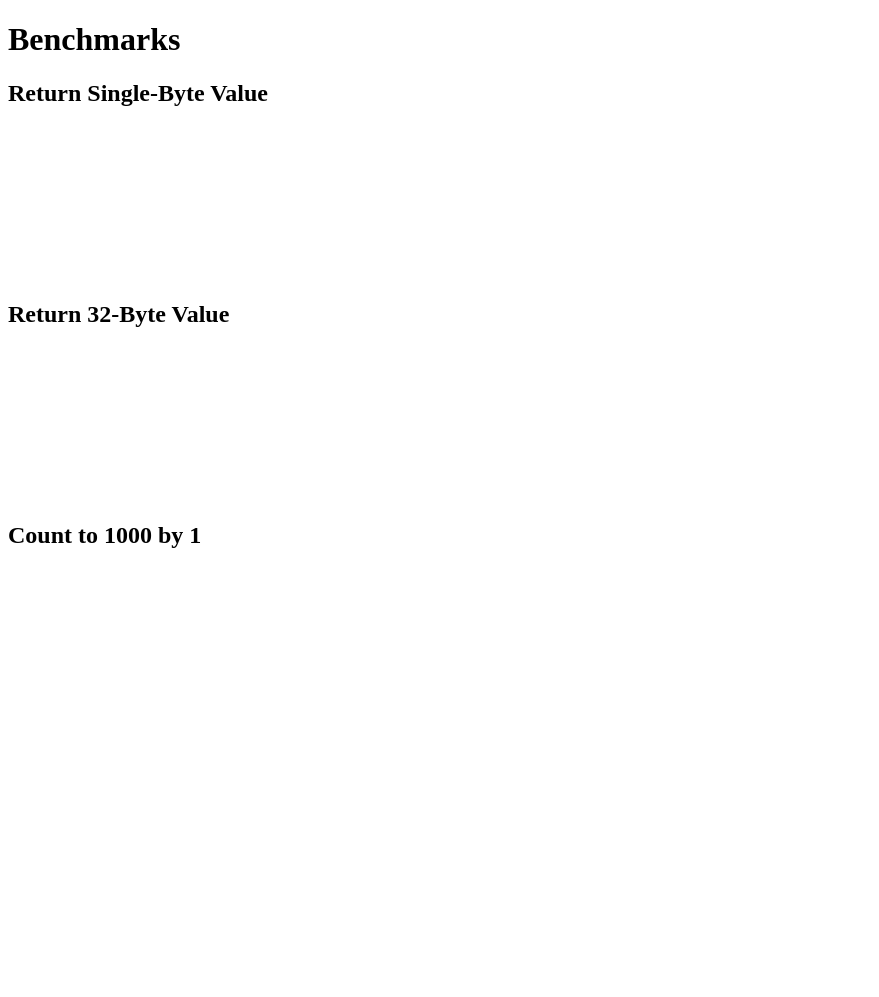
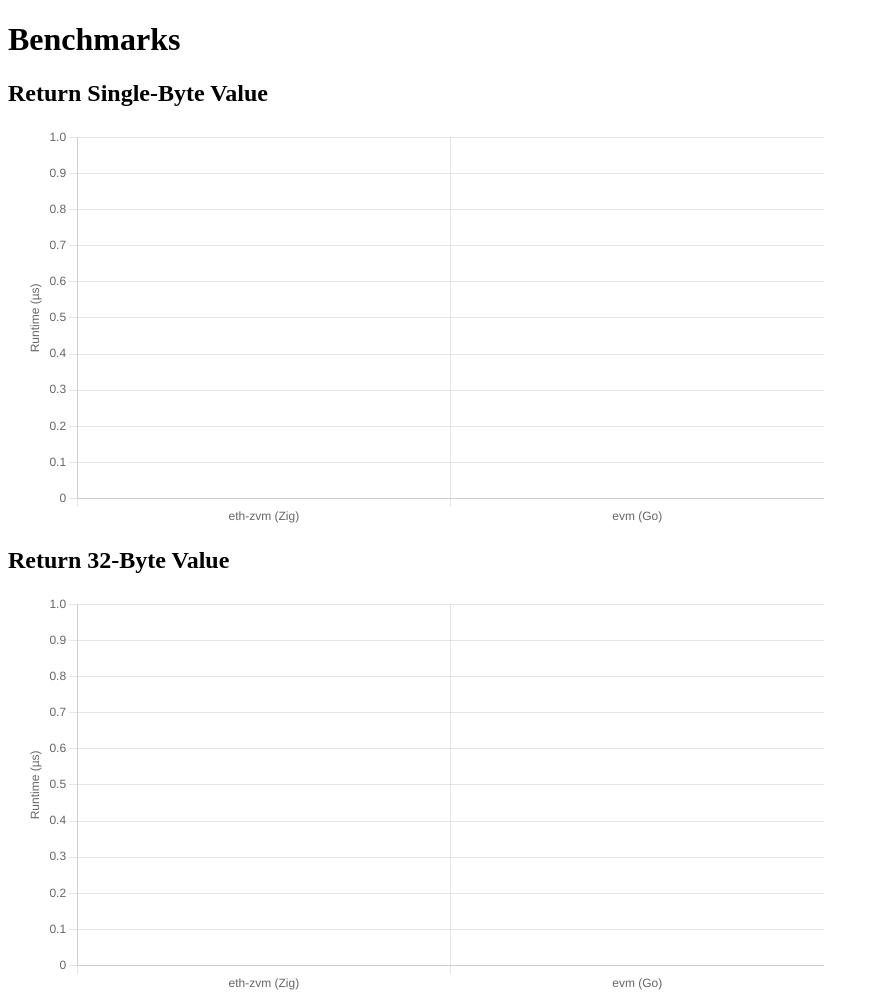
Before and after one commit to mtlynch/zenith, a plain HTML site: page benchmarks/benchmarks.html in a window 1280 px wide. Shown: the top 997 px of the page, without its empty margins (0-879 px from the left). Before the commit the page ends 800 px from the top, so only its background shows below. Drawn offline with Linux system fonts and the light colour scheme; no server answers.

Commit message:
Fix error in benchmark web UI (#38)

```diff
--- a/benchmarks/benchmarks.html
+++ b/benchmarks/benchmarks.html
@@ -43,7 +43,7 @@
             return sorted[middle];
         }
 
-        function parseMeasurement(val) {
+        function parseMeasurement(value) {
           const regex = /^(\d+(?:\.\d+)?)(s|ms|µs)$/;
           const match = value.match(regex);
 
```
